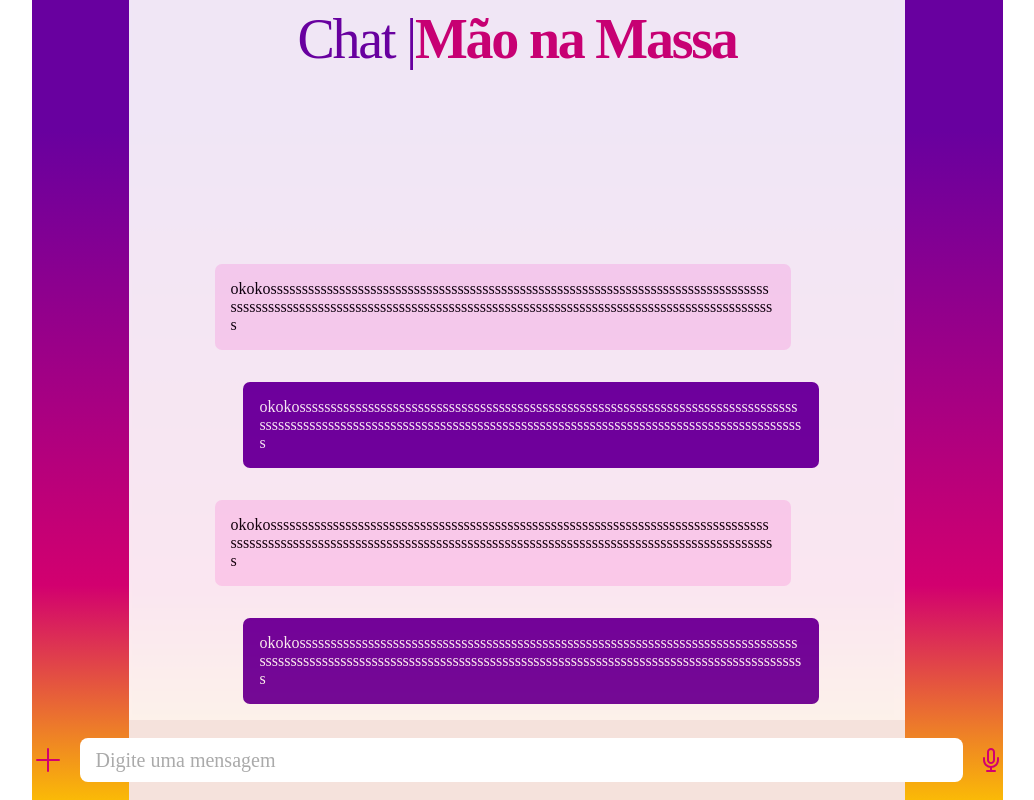
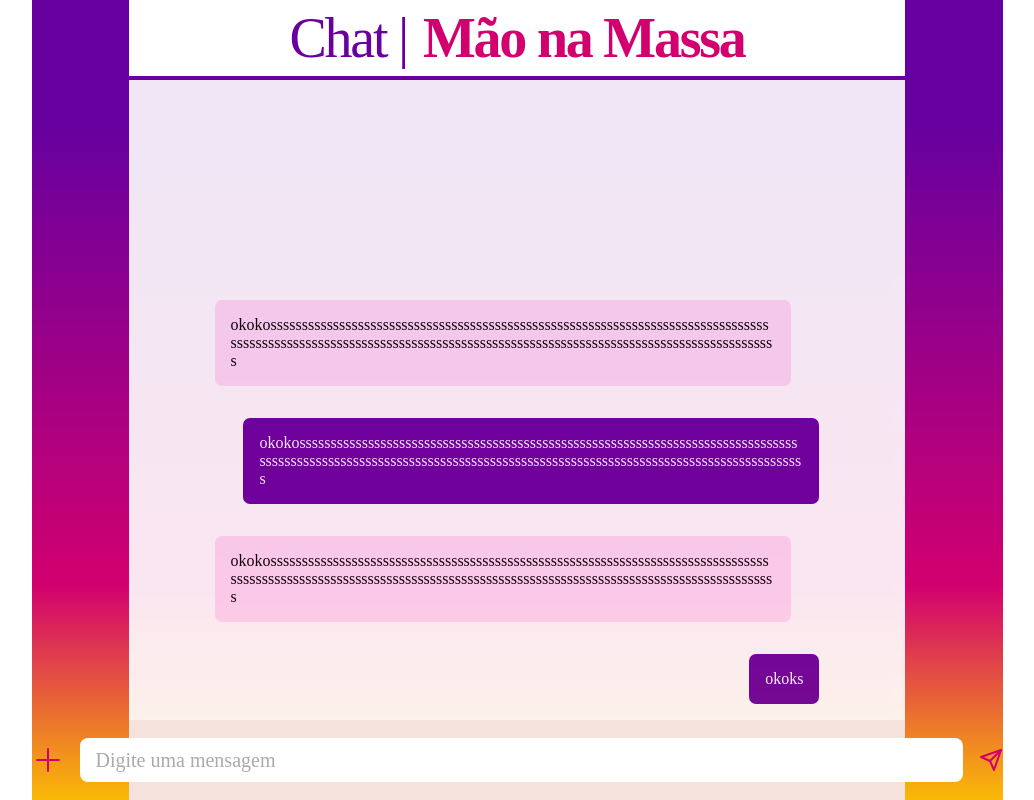
Before and after one commit to taiuanpagini/desafio-mao-na-massa-time2, a React (Vite) app in the folder frontend/: page / in a window 1280 px wide. Shown: the whole page, without its empty margins (123-1157 px from the left). Built offline with nearby package versions, Linux system fonts and the light colour scheme.

Commit message:
ajustando layout do header e modificando icone de envio de mensagem

```diff
--- a/frontend/src/components/Header/index.tsx
+++ b/frontend/src/components/Header/index.tsx
@@ -1,12 +1,16 @@
 import React from "react";
-import { Container, FirstTitle, SecondTitle, Spacer } from "./style";
+import { Container, FirstTitle, SecondTitle, Spacer, TitleContainer } from "./style";
 
 const Header = () => {
     return (
 
         <Container>
+            <TitleContainer>
             <FirstTitle>Chat |</FirstTitle>
             <SecondTitle>Mão na Massa</SecondTitle>
+            </TitleContainer>
+
+            <Spacer></Spacer>
         </Container>
 
     );
--- a/frontend/src/components/Header/style.ts
+++ b/frontend/src/components/Header/style.ts
@@ -1,23 +1,34 @@
 import styled from "styled-components";
 
 export const Container = styled.div`
-    background-color: #fff;
-    opacity: 90%;
+
+    opacity: 100%;
     width: 80%;
     margin: 0px auto;
     height: 10%;
     display: flex;
-    flex-direction: row;
+    flex-direction: column;
     justify-content: center;
     align-items: center;
 `;
 
+export const TitleContainer= styled.div `
+    width: 100%;
+      height: 100%;
+    background-color: #fff;
+    display:flex;
+    justify-content: center;
+    gap: 16px;
+    flex-direction: row;
+    align-items: center;
+`;
 
 export const Spacer = styled.div`
     display: flex;
-    gap: 10px;
+    height: 4px;
+    width: 100%;
     background-color: #000;
-    opacity: 90%;
+    opacity: 0%;
 `;
 
 export const FirstTitle = styled.div`
@@ -38,5 +49,4 @@ export const SecondTitle = styled.div`
     line-height: 53.07px;
     letter-spacing: -0.04em;
     text-align: center;
-
 `;
--- a/frontend/src/components/TextArea/index.tsx
+++ b/frontend/src/components/TextArea/index.tsx
@@ -1,6 +1,6 @@
 import React, { useEffect, useRef, useState } from "react";
 import { Container, ContainerInput, TextInput } from "./style"
-import mic from "../../assets/mic.svg"
+import send from "../../assets/send.svg"
 import plus from "../../assets/plus.svg"
 import { IResponse } from "../../models/chatModel";
 
@@ -41,7 +41,7 @@ const TextArea = ({ setMessageList }: IProps) => {
             {/* <TextInput placeholder='Mensagem' onKeyDown={(e)=>getEnterKey(e)}/> */}
             <img src={plus}/>
             <TextInput placeholder='Digite uma mensagem'/>
-            <img src={mic}/>
+            <img src={send}/>
             {/* <SendIcon sx={{m:1, cursor: 'pointer'}} onClick={()=>handleSubmit()} color="primary" /> */}
             </ContainerInput>
         </Container>
--- a/frontend/src/pages/chat/index.tsx
+++ b/frontend/src/pages/chat/index.tsx
@@ -7,7 +7,7 @@ import Header from "../../components/Header";
 
 const ChatPage = () => {
     const messageListMock: IResponse[] = [
-        {author: 1, message: "okokossssssssssssssssssssssssssssssssssssssssssssssssssssssssssssssssssssssssssssssssssssssssssssssssssssssssssssssssssssssssssssssssssssssssssssssssssssssssssssssssssssssss"},
+        {author: 1, message: "okoks"},
         {author: 2, message: "okokossssssssssssssssssssssssssssssssssssssssssssssssssssssssssssssssssssssssssssssssssssssssssssssssssssssssssssssssssssssssssssssssssssssssssssssssssssssssssssssssssssssss"},
         {author: 1, message: "okokossssssssssssssssssssssssssssssssssssssssssssssssssssssssssssssssssssssssssssssssssssssssssssssssssssssssssssssssssssssssssssssssssssssssssssssssssssssssssssssssssssssss"},
         {author: 2, message: "okokossssssssssssssssssssssssssssssssssssssssssssssssssssssssssssssssssssssssssssssssssssssssssssssssssssssssssssssssssssssssssssssssssssssssssssssssssssssssssssssssssssssss"},
--- a/frontend/src/pages/chat/style.ts
+++ b/frontend/src/pages/chat/style.ts
@@ -6,6 +6,7 @@ export const Container = styled.div `
   margin: 0;
   width: 100%;
   background: linear-gradient(180deg, #68009F 16.14%, #D2006F 73.17%, #FDC500 101.66%, #F9F3F2 123.17%);
+
 `;
 
 export const ContainerBackground = styled.div `
```
Also changed, not shown: frontend/src/assets/send.svg (added).
